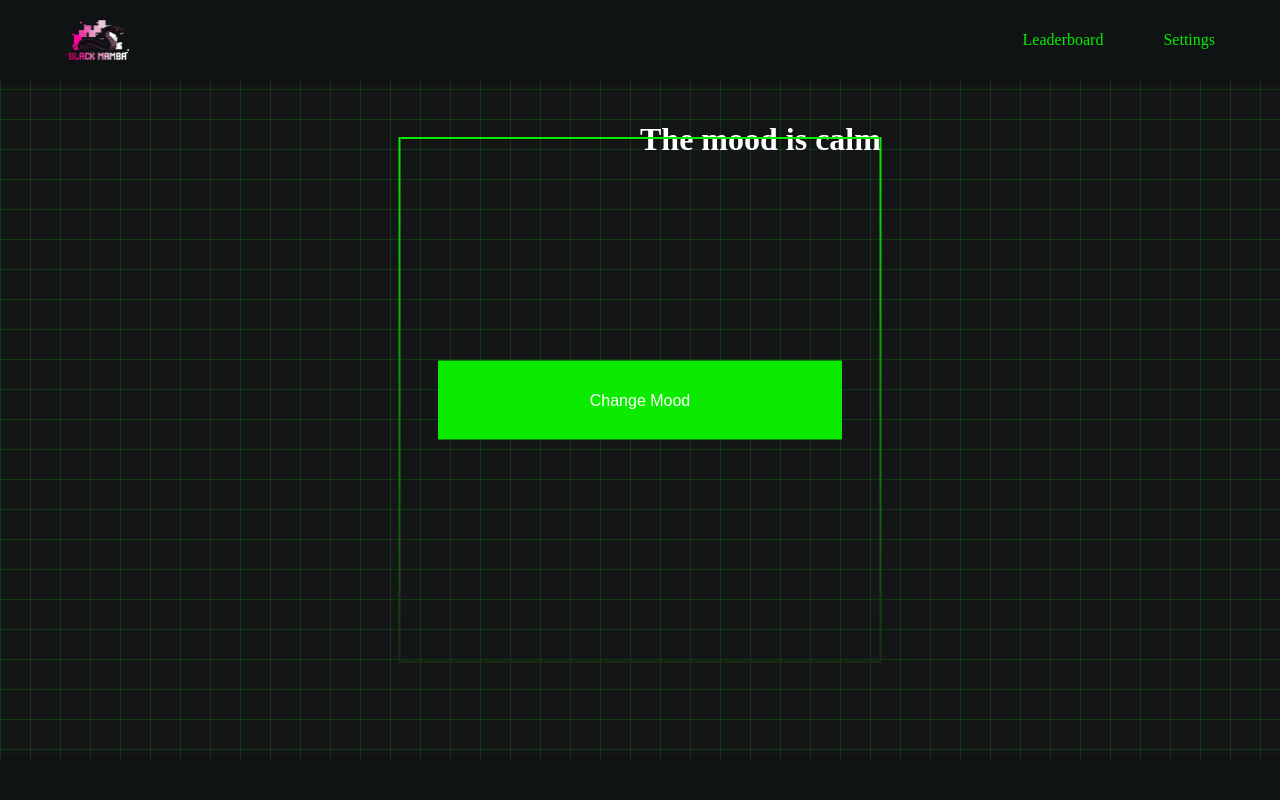
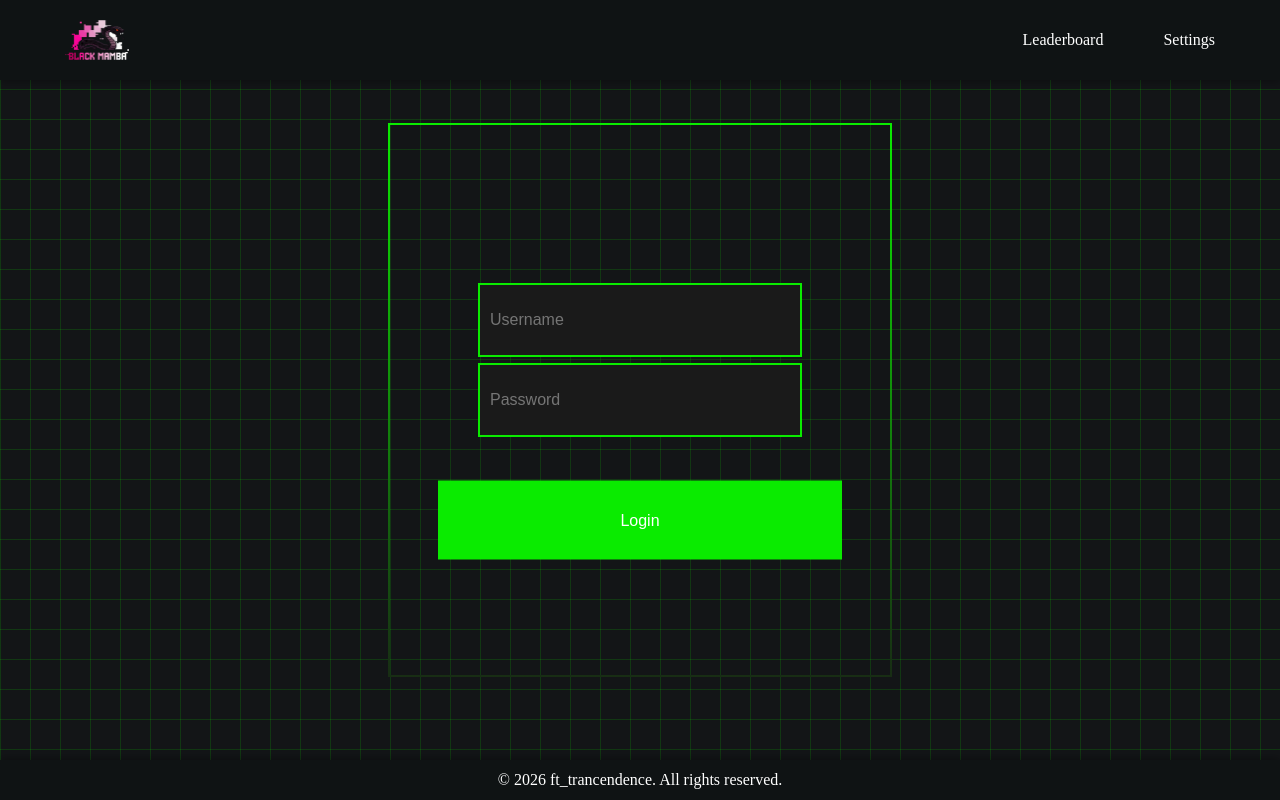
Before and after one commit to MM1132/ft_transcendence, a Svelte app in the folder frontend/: page / in a window 1280 px wide. Built offline with nearby package versions, Linux system fonts and the light colour scheme.

Commit message:
add Username / Password sections

```diff
--- a/frontend/src/App.svelte
+++ b/frontend/src/App.svelte
@@ -11,14 +11,21 @@
 </header>
 
 <main>
-  <h1 id="status">{moodStatus}</h1>
+  <!-- <h1 id="status">{moodStatus}</h1> -->
   <div id="square"></div>
-  <button id="mood-btn" on:click={handleMoodClick}>Change Mood</button>
+  <!-- <button id="login-btn" on:click={handleMoodClick}>Change Mood</button> -->
+  <div id="login-form">
+    <input type="text" id="username" placeholder="Username" />
+    <input type="text" id="password" placeholder="Password" />
+    <button id="login-btn">Login</button>
+  </div>
 </main>
 
 
 <footer>
-<div id="footer"> </div>
+<div id="footer">
+  <p>&copy; 2026 ft_trancendence. All rights reserved.</p>
+</div>
 </footer>
 
 <script>
--- a/frontend/src/main.js
+++ b/frontend/src/main.js
@@ -1,6 +1,6 @@
 import { mount } from 'svelte'
 // import './app.css'
-import './style.css' //my style file
+import './style.css'
 import App from './App.svelte'
 
 const app = mount(App, {target: document.getElementById('app'),})
--- a/frontend/src/style.css
+++ b/frontend/src/style.css
@@ -13,14 +13,14 @@ body
     background-size: 30px 30px;
 }
 
-#status
+/* #status
 {
     position: absolute;
     color:rgb(255, 255, 255);
     top: 100px;
-}
+} */
 
-#mood-btn
+#login-btn
 {
     width: 404px;
     height: 79px;
@@ -31,7 +31,7 @@ body
     cursor: pointer;
     transition: background-color 0.3s;
     position: absolute;
-    top: 50%;
+    top: 65%;
     left: 50%;
     transform: translate(-50%, -50%);
     display: flex;
@@ -39,15 +39,15 @@ body
     align-items: center;
 }
 
-#mood-btn:hover
+#login-btn:hover
 {
     background-color: #B13BCC;
 }
 
 #square
 {
-    width: 479px;
-    height: 522px;
+    width: 500px;
+    height: 550px;
     border: 2px solid;
     border-image: linear-gradient(180deg, #0AEB00, #182d14) 1;
     /* opacity: 0.8; */
@@ -100,7 +100,7 @@ body
 
 .header-nav a
 {
-    color: #0AEB00;
+    color: #fff;
     text-decoration: none;
     transition: color 0.3s;
 }
@@ -110,7 +110,41 @@ body
     color: #B13BCC;
 }
 
+#username
+{
+  display: flex;
+  justify-content: space-between;
+  align-items: center;
+  width: 300px;
+  height: 50px;
+  padding: 10px;
+  font-size: 16px;
+  border: 2px solid #0AEB00;
+  background-color: #1a1a1a;
+  position: absolute;
+   top: 40%;
+    left: 50%;
+transform: translate(-50%, -50%);
+  color: white;
+}
 
+#password
+{
+  display: flex;
+  justify-content: space-between;
+  align-items: center;
+  width: 300px;
+  height: 50px;
+  padding: 10px;
+  font-size: 16px;
+  border: 2px solid #0AEB00;
+  background-color: #1a1a1a;
+  position: absolute;
+   top: 50%;
+    left: 50%;
+    transform: translate(-50%, -50%);
+  color: white;
+}
 
 #footer
 {
@@ -126,4 +160,5 @@ body
     display: flex;
     justify-content: center;
     align-items: center;
+    color: #fff;
 }
```
